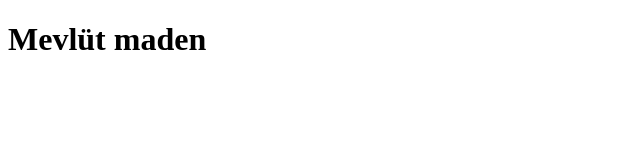
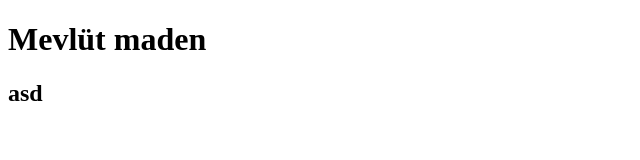
Before and after one commit to canmadenn37/web, a plain HTML site: page index.html in a window 1280 px wide. Shown: the full height of the page, 0-640 px from the left. Drawn offline with Linux system fonts and the light colour scheme.

Commit message:
Update index.html

```diff
--- a/index.html
+++ b/index.html
@@ -11,5 +11,7 @@
 
 
     <h1>  Mevlüt maden</h1>
+
+    <h2> asd </h2>
 </body>
 </html>
```
